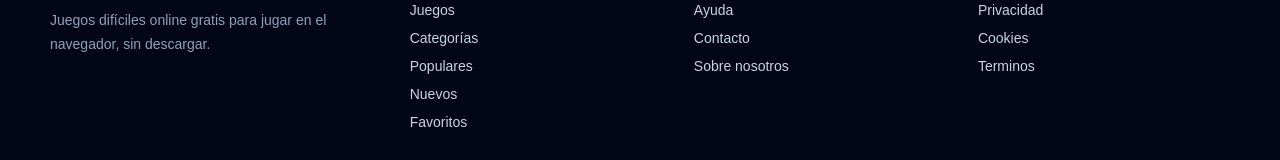
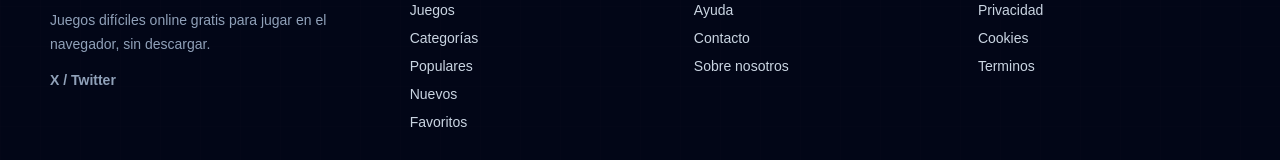
Before and after one commit to 299792455/rage-games-portal, a Next.js app: page /ayuda in a window 1280 px wide. Shown: the part 1434-1594 px from the top of the page. Built offline with nearby package versions, Linux system fonts and the light colour scheme.

Commit message:
v0 dev add. X account

```diff
--- a/src/components/layout/Footer.tsx
+++ b/src/components/layout/Footer.tsx
@@ -58,6 +58,15 @@ export function Footer() {
             Juegos difíciles online gratis para jugar en el navegador, sin
             descargar.
           </p>
+          <a
+            aria-label="Juegos Difíciles en X"
+            className="inline-flex text-sm font-semibold text-slate-400 transition hover:text-cyan-100 focus-ring"
+            href="https://x.com/JuegosRage"
+            rel="noopener noreferrer"
+            target="_blank"
+          >
+            X / Twitter
+          </a>
         </div>
 
         <FooterColumn links={catalogLinks} title="Catálogo" />
```
